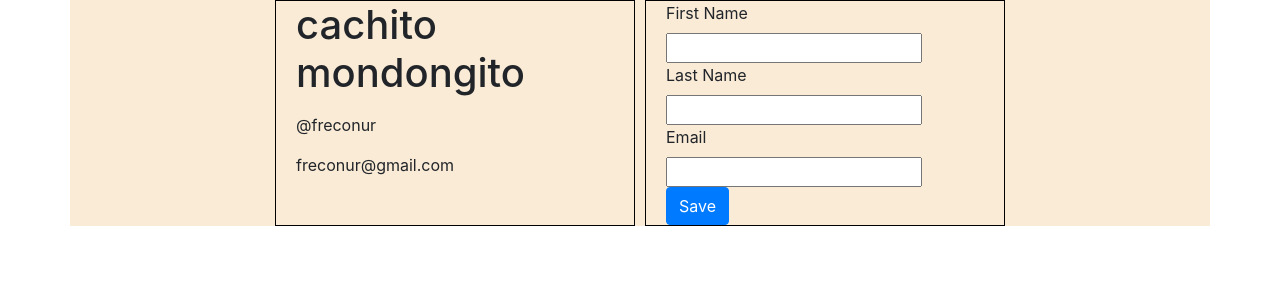
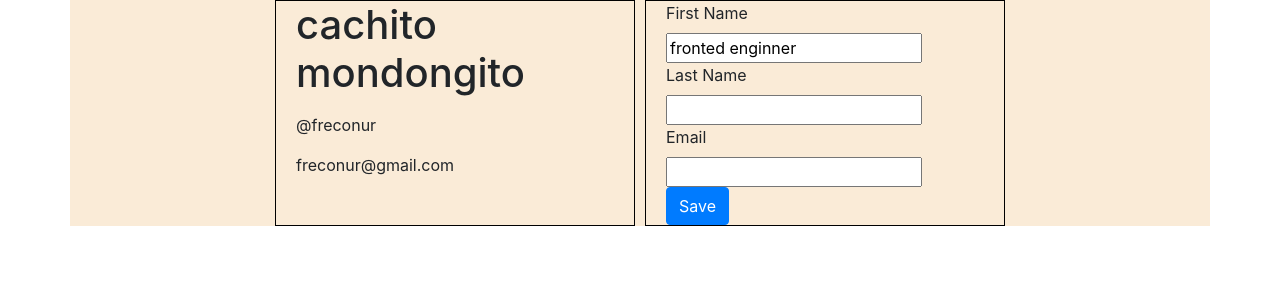
Before and after one commit to freconur/practice-forms-2, a React (Create React App) app: page / in a window 1280 px wide. Shown: the top 300 px of the page. Built offline with nearby package versions, Linux system fonts and the light colour scheme; the HTML template or start-up script is replaced by a standard one.

Commit message:
guardado de datos de los imputs con el props value

```diff
--- a/src/components/BadgesForm.js
+++ b/src/components/BadgesForm.js
@@ -2,7 +2,9 @@ import React from 'react' ;
 
 class BadgesForm extends  React.Component {
 
-	state = {};
+	state = {
+		fisrtName: "fronted enginner"
+	};
 
 
 	//el handleChange es un atributo del input que lo usamos como funcion para poder usar los datos a nuestro conveniencia
@@ -29,10 +31,11 @@ class BadgesForm extends  React.Component {
 
 	// 	})
 	// };
-	handleSubmit = e => {
-		e.preventDefault();
-		console.log('form was submited');
-	 }
+		handleSubmit = e => {
+			e.preventDefault();
+			console.log('form was submited');
+			console.log(this.state)
+		}
     render() {
 			return (
 				<div>
@@ -43,6 +46,11 @@ class BadgesForm extends  React.Component {
 								onChange={this.handleChange}
 								type="text"
 								name="fisrtName"
+								//le pasamos un props adicion VALUE, es el que va tener y va desplegar cada uno de los inputs, lo que debemos hacer es leer la informacion desde el estado
+
+								//para leer informacion dle estado se usa el "state", pero para escribirlo usamos "setState"
+								value={this.state.fisrtName}
+
 								/>
 								</div>
 							<div>
@@ -51,6 +59,7 @@ class BadgesForm extends  React.Component {
 								onChange={this.handleChange}
 								type="text"
 								name="lastName"
+								value={this.state.lastName}
 								/>
 							</div>
 							<div>
@@ -59,6 +68,7 @@ class BadgesForm extends  React.Component {
 								onChange={this.handleChange}
 								type="email"
 								name="email"
+								value={this.state.email}
 								/>
 							</div>
 						<button onclick={this.handleSubmit} className="btn btn-primary">Save
```
